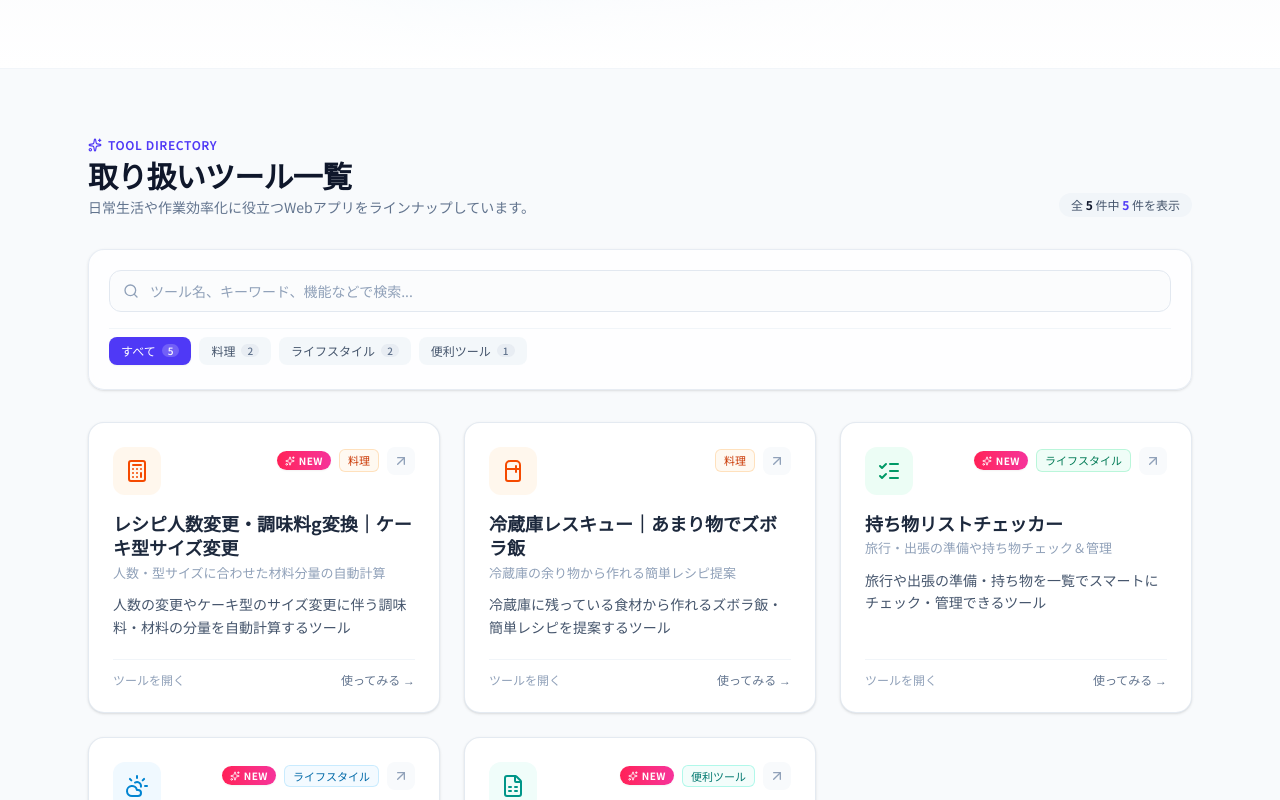
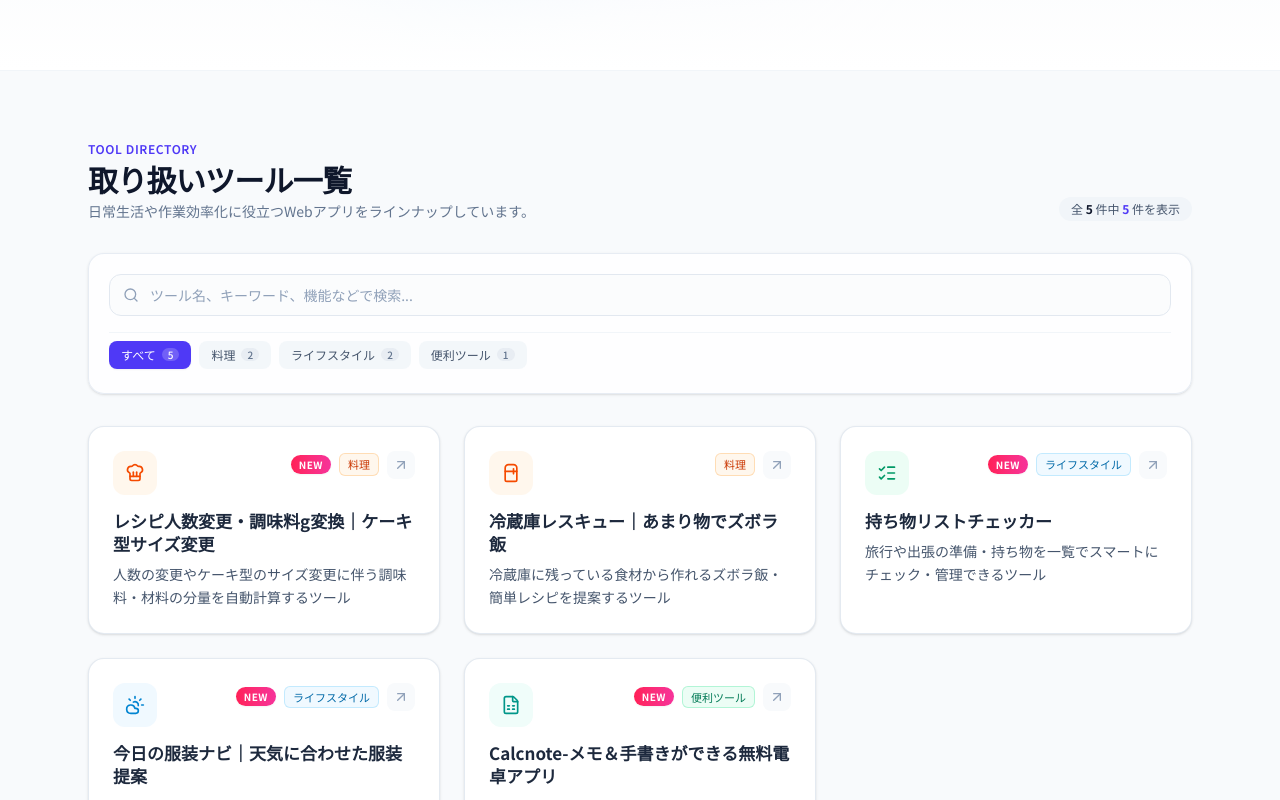
Before and after one commit to neolinks-sk/hit-tool-main, a Next.js app: page / in a window 1280 px wide. Shown: the part 360-1160 px from the top of the page. Built offline with nearby package versions, Linux system fonts and the light colour scheme.

Commit message:
変更した内容のメモ

```diff
--- a/app/about/page.tsx
+++ b/app/about/page.tsx
@@ -1,9 +1,9 @@
 import {
   Calendar,
   Globe,
+  Info,
   Mail,
   ShieldCheck,
-  Sparkles,
   User,
 } from "lucide-react";
 import type { Metadata } from "next";
@@ -91,7 +91,7 @@ export default function AboutPage() {
 
                 <div className="grid grid-cols-1 gap-2 bg-slate-50/50 p-4 sm:grid-cols-3 sm:gap-4 sm:p-5">
                   <dt className="flex items-start gap-2 pt-0.5 font-medium text-slate-700">
-                    <Sparkles className="h-4 w-4 text-indigo-600" aria-hidden="true" />
+                    <Info className="h-4 w-4 text-indigo-600" aria-hidden="true" />
                     運営目的・概要
                   </dt>
                   <dd className="leading-relaxed text-slate-700 sm:col-span-2">
--- a/app/components/ToolCard.tsx
+++ b/app/components/ToolCard.tsx
@@ -1,105 +1,97 @@
-import { ArrowUpRight, Sparkles } from "lucide-react";
-import type { Tool, ToolColor } from "../data/tools";
+import { ArrowUpRight } from "lucide-react";
+import type { Tool, ToolCategory, ToolColor } from "../data/tools";
 
 type ToolCardProps = {
   tool: Tool;
 };
 
-const COLOR_STYLES: Record<
+// カテゴリ名に基づく一律のバッジカラー
+const CATEGORY_BADGE_STYLES: Record<
+  ToolCategory,
+  {
+    badgeBg: string;
+    badgeText: string;
+    badgeBorder: string;
+  }
+> = {
+  料理: {
+    badgeBg: "bg-orange-50",
+    badgeText: "text-orange-700",
+    badgeBorder: "border-orange-200/80",
+  },
+  ライフスタイル: {
+    badgeBg: "bg-sky-50",
+    badgeText: "text-sky-700",
+    badgeBorder: "border-sky-200/80",
+  },
+  便利ツール: {
+    badgeBg: "bg-emerald-50",
+    badgeText: "text-emerald-700",
+    badgeBorder: "border-emerald-200/80",
+  },
+};
+
+// ツール固有のテーマカラーに基づくアイコン色（独立）
+const TOOL_ICON_STYLES: Record<
   ToolColor,
   {
     iconBg: string;
-    iconHoverBg: string;
     iconText: string;
-    badgeBg: string;
-    badgeText: string;
-    badgeBorder: string;
-    borderHover: string;
-    shadowHover: string;
-    arrowHover: string;
   }
 > = {
   orange: {
     iconBg: "bg-orange-50",
-    iconHoverBg: "group-hover:bg-orange-100",
     iconText: "text-orange-600",
-    badgeBg: "bg-orange-50/80",
-    badgeText: "text-orange-700",
-    badgeBorder: "border-orange-200/70",
-    borderHover: "hover:border-orange-300",
-    shadowHover: "hover:shadow-orange-100/60",
-    arrowHover: "group-hover:text-orange-600",
   },
   green: {
     iconBg: "bg-emerald-50",
-    iconHoverBg: "group-hover:bg-emerald-100",
     iconText: "text-emerald-600",
-    badgeBg: "bg-emerald-50/80",
-    badgeText: "text-emerald-700",
-    badgeBorder: "border-emerald-200/70",
-    borderHover: "hover:border-emerald-300",
-    shadowHover: "hover:shadow-emerald-100/60",
-    arrowHover: "group-hover:text-emerald-600",
   },
   blue: {
     iconBg: "bg-sky-50",
-    iconHoverBg: "group-hover:bg-sky-100",
     iconText: "text-sky-600",
-    badgeBg: "bg-sky-50/80",
-    badgeText: "text-sky-700",
-    badgeBorder: "border-sky-200/70",
-    borderHover: "hover:border-sky-300",
-    shadowHover: "hover:shadow-sky-100/60",
-    arrowHover: "group-hover:text-sky-600",
   },
   emerald: {
     iconBg: "bg-teal-50",
-    iconHoverBg: "group-hover:bg-teal-100",
     iconText: "text-teal-600",
-    badgeBg: "bg-teal-50/80",
-    badgeText: "text-teal-700",
-    badgeBorder: "border-teal-200/70",
-    borderHover: "hover:border-teal-300",
-    shadowHover: "hover:shadow-teal-100/60",
-    arrowHover: "group-hover:text-teal-600",
   },
 };
 
 export default function ToolCard({ tool }: ToolCardProps) {
   const Icon = tool.icon;
-  const theme = COLOR_STYLES[tool.color] ?? COLOR_STYLES.blue;
+  const iconStyle = TOOL_ICON_STYLES[tool.color] ?? TOOL_ICON_STYLES.blue;
+  const badgeStyle =
+    CATEGORY_BADGE_STYLES[tool.category] ?? CATEGORY_BADGE_STYLES["便利ツール"];
 
   return (
     <a
       href={tool.url}
-      className={`group relative flex h-full flex-col justify-between rounded-2xl border border-slate-200/90 bg-white p-5 sm:p-6 shadow-sm transition-all duration-300 hover:-translate-y-1 hover:shadow-lg ${theme.borderHover} ${theme.shadowHover}`}
+      className="group relative flex h-full flex-col justify-start rounded-2xl border border-slate-200/90 bg-white p-5 shadow-sm transition-all duration-300 hover:-translate-y-1 hover:shadow-md sm:p-6"
     >
-      <div>
       {/* カード上部：アイコン + バッジ類 + 矢印 */}
-        <div className="mb-4 flex items-start justify-between gap-3">
+      <div className="mb-3.5 flex items-start justify-between gap-3">
         <div
-            className={`flex h-12 w-12 shrink-0 items-center justify-center rounded-xl ${theme.iconBg} ${theme.iconText} transition-colors ${theme.iconHoverBg}`}
+          className={`flex h-11 w-11 shrink-0 items-center justify-center rounded-xl ${iconStyle.iconBg} ${iconStyle.iconText}`}
         >
-            <Icon className="h-6 w-6" aria-hidden="true" />
+          <Icon className="h-5 w-5" aria-hidden="true" />
         </div>
 
-          <div className="flex items-center gap-2">
+        <div className="flex items-center gap-1.5 sm:gap-2">
           {tool.isNew && (
-              <span className="inline-flex items-center gap-1 rounded-full bg-gradient-to-r from-rose-500 to-pink-500 px-2 py-0.5 text-[10px] font-bold tracking-wider text-white shadow-xs">
-                <Sparkles className="h-2.5 w-2.5" aria-hidden="true" />
+            <span className="inline-flex items-center rounded-full bg-gradient-to-r from-rose-500 to-pink-500 px-2 py-0.5 text-[10px] font-bold tracking-wider text-white shadow-xs">
               NEW
             </span>
           )}
 
           <span
-              className={`rounded-md border px-2 py-0.5 text-[11px] font-medium ${theme.badgeBg} ${theme.badgeText} ${theme.badgeBorder}`}
+            className={`rounded-md border px-2 py-0.5 text-[11px] font-medium ${badgeStyle.badgeBg} ${badgeStyle.badgeText} ${badgeStyle.badgeBorder}`}
           >
             {tool.category}
           </span>
 
-            <div className="flex h-7 w-7 items-center justify-center rounded-lg bg-slate-50 text-slate-400 transition-colors group-hover:bg-slate-100">
+          <div className="flex h-7 w-7 items-center justify-center rounded-lg bg-slate-50 text-slate-400">
             <ArrowUpRight
-                className={`h-4 w-4 transition-transform duration-300 group-hover:-translate-y-0.5 group-hover:translate-x-0.5 ${theme.arrowHover}`}
+              className="h-4 w-4 transition-transform duration-300 group-hover:-translate-y-0.5 group-hover:translate-x-0.5"
               aria-hidden="true"
             />
           </div>
@@ -107,32 +99,14 @@ export default function ToolCard({ tool }: ToolCardProps) {
       </div>
 
       {/* メインタイトル */}
-        <h3 className="mb-1 text-base font-bold leading-snug text-slate-800 transition-colors group-hover:text-slate-900 sm:text-lg">
+      <h3 className="mb-2 text-base font-bold leading-snug text-slate-800 sm:text-[17px]">
         {tool.title}
       </h3>
 
-        {/* サブタイトル（補足文） */}
-        {tool.subTitle && (
-          <p className="mb-3 text-xs font-medium text-slate-400 sm:text-[13px]">
-            {tool.subTitle}
-          </p>
-        )}
-
       {/* 説明文 */}
-        <p className="text-xs leading-relaxed text-slate-600 line-clamp-3 sm:text-sm">
+      <p className="text-xs leading-relaxed text-slate-600 line-clamp-2 sm:text-sm">
         {tool.description}
       </p>
-      </div>
-
-      {/* カード下部のアクション表示 */}
-      <div className="mt-5 pt-3 border-t border-slate-100 flex items-center justify-between text-xs text-slate-400">
-        <span>ツールを開く</span>
-        <span
-          className={`font-medium transition-colors ${theme.arrowHover} text-slate-500 group-hover:underline`}
-        >
-          使ってみる →
-        </span>
-      </div>
     </a>
   );
 }
--- a/app/components/ToolExplorer.tsx
+++ b/app/components/ToolExplorer.tsx
@@ -1,6 +1,6 @@
 "use client";
 
-import { Search, SearchX, Sparkles, X } from "lucide-react";
+import { Search, SearchX, X } from "lucide-react";
 import { useMemo, useState } from "react";
 import ToolCard from "./ToolCard";
 import { CATEGORIES, Tool, ToolCategory, tools } from "../data/tools";
@@ -35,7 +35,7 @@ export default function ToolExplorer() {
       // 検索キーワード一致チェック
       if (!query) return true;
 
-      const searchableText = `${tool.title} ${tool.subTitle} ${tool.description} ${tool.category}`.toLowerCase();
+      const searchableText = `${tool.title} ${tool.description} ${tool.category}`.toLowerCase();
       return searchableText.includes(query);
     });
   }, [searchQuery, selectedCategory]);
@@ -56,8 +56,7 @@ export default function ToolExplorer() {
       {/* セクションヘッダー */}
       <div className="mb-8 flex flex-col gap-4 sm:flex-row sm:items-end sm:justify-between">
         <div>
-          <div className="inline-flex items-center gap-1.5 text-xs font-semibold uppercase tracking-wider text-indigo-600 mb-1">
-            <Sparkles className="h-3.5 w-3.5" aria-hidden="true" />
+          <div className="inline-flex items-center text-xs font-semibold uppercase tracking-wider text-indigo-600 mb-1">
             Tool Directory
           </div>
           <h2
--- a/app/data/tools.ts
+++ b/app/data/tools.ts
@@ -1,5 +1,5 @@
 import {
-  Calculator,
+  ChefHat,
   CloudSun,
   FileSpreadsheet,
   ListChecks,
@@ -14,7 +14,6 @@ export type ToolColor = "orange" | "green" | "blue" | "emerald";
 export type Tool = {
   id: string;
   title: string;
-  subTitle: string;
   description: string;
   url: string;
   icon: LucideIcon;
@@ -33,11 +32,10 @@ export const tools: Tool[] = [
   {
     id: "recipe-calculator",
     title: "レシピ人数変更・調味料g変換｜ケーキ型サイズ変更",
-    subTitle: "人数・型サイズに合わせた材料分量の自動計算",
     description:
       "人数の変更やケーキ型のサイズ変更に伴う調味料・材料の分量を自動計算するツール",
     url: "/recipe-calculator",
-    icon: Calculator,
+    icon: ChefHat,
     category: "料理",
     color: "orange",
     isNew: true,
@@ -45,7 +43,6 @@ export const tools: Tool[] = [
   {
     id: "zubora-recipe",
     title: "冷蔵庫レスキュー｜あまり物でズボラ飯",
-    subTitle: "冷蔵庫の余り物から作れる簡単レシピ提案",
     description:
       "冷蔵庫に残っている食材から作れるズボラ飯・簡単レシピを提案するツール",
     url: "/zubora-recipe",
@@ -57,7 +54,6 @@ export const tools: Tool[] = [
   {
     id: "travel-checklist",
     title: "持ち物リストチェッカー",
-    subTitle: "旅行・出張の準備や持ち物チェック＆管理",
     description:
       "旅行や出張の準備・持ち物を一覧でスマートにチェック・管理できるツール",
     url: "/travel-checklist",
@@ -69,7 +65,6 @@ export const tools: Tool[] = [
   {
     id: "fashion-weather",
     title: "今日の服装ナビ｜天気に合わせた服装提案",
-    subTitle: "気温・天候に合わせた最適なコーディネート提案",
     description:
       "気温や天候に合わせた最適なコーディネートや服装を提案するツール",
     url: "/fashion-weather",
@@ -81,7 +76,6 @@ export const tools: Tool[] = [
   {
     id: "calcnote",
     title: "Calcnote-メモ＆手書きができる無料電卓アプリ",
-    subTitle: "テキストと一緒に計算式を残せる計算メモツール",
     description:
       "テキストと一緒に計算式を残して自動計算・保存できる計算メモツール",
     url: "/calcnote",
--- a/app/page.tsx
+++ b/app/page.tsx
@@ -1,4 +1,3 @@
-import { Sparkles } from "lucide-react";
 import Header from "./components/Header";
 import ToolExplorer from "./components/ToolExplorer";
 import { SITE_CONFIG } from "./lib/site-config";
@@ -25,7 +24,6 @@ export default function Home() {
             <div className="mx-auto max-w-2xl text-center">
               {/* ピルバッジ */}
               <div className="mb-4 inline-flex items-center gap-2 rounded-full bg-white/90 px-3.5 py-1 text-xs font-medium text-indigo-700 shadow-sm ring-1 ring-indigo-100/80 backdrop-blur-xs">
-                <Sparkles className="h-3.5 w-3.5 text-indigo-600" aria-hidden="true" />
                 <span>シンプルで使いやすいWebツール</span>
               </div>
 
```
Lines whose indentation alone changed are shown as unchanged.
